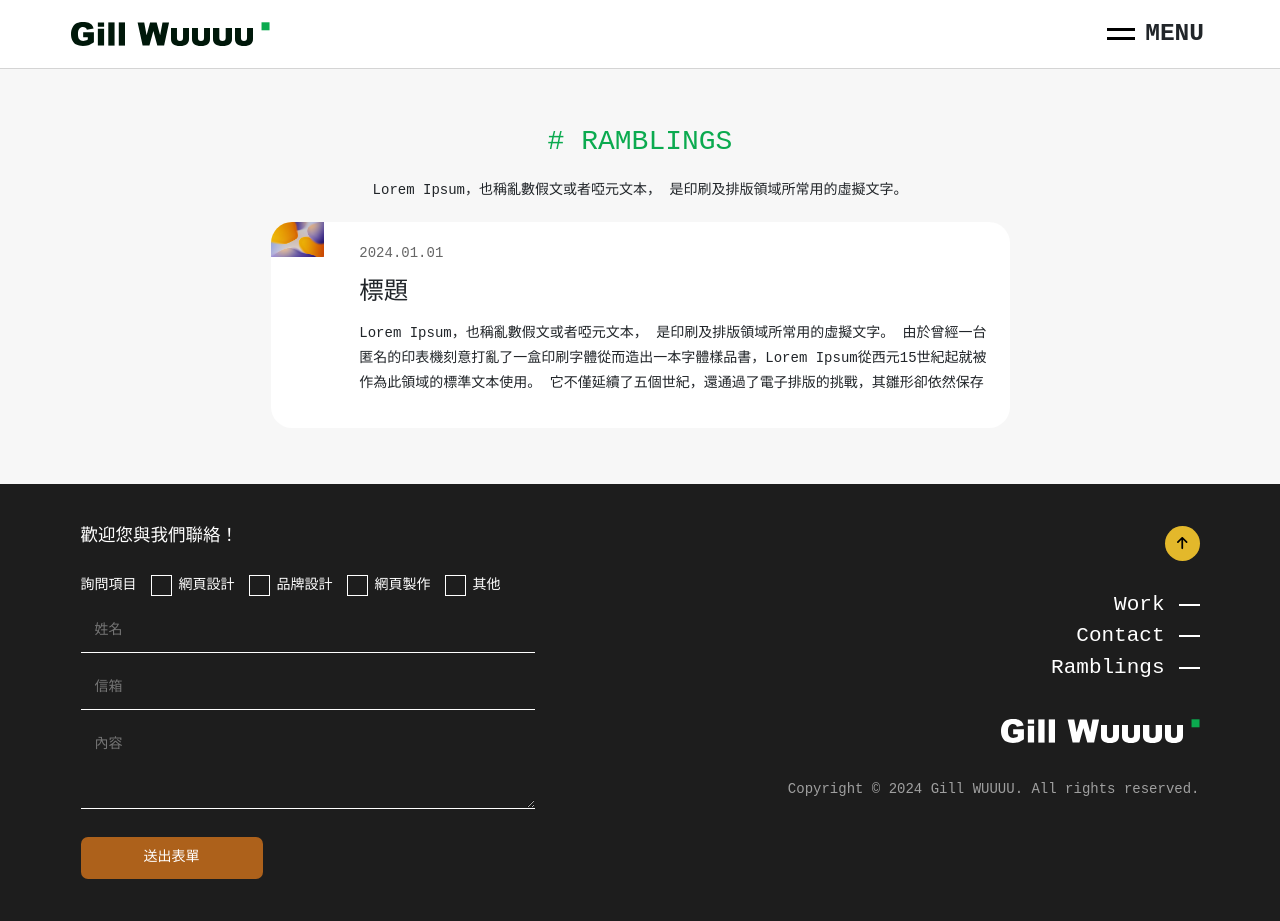
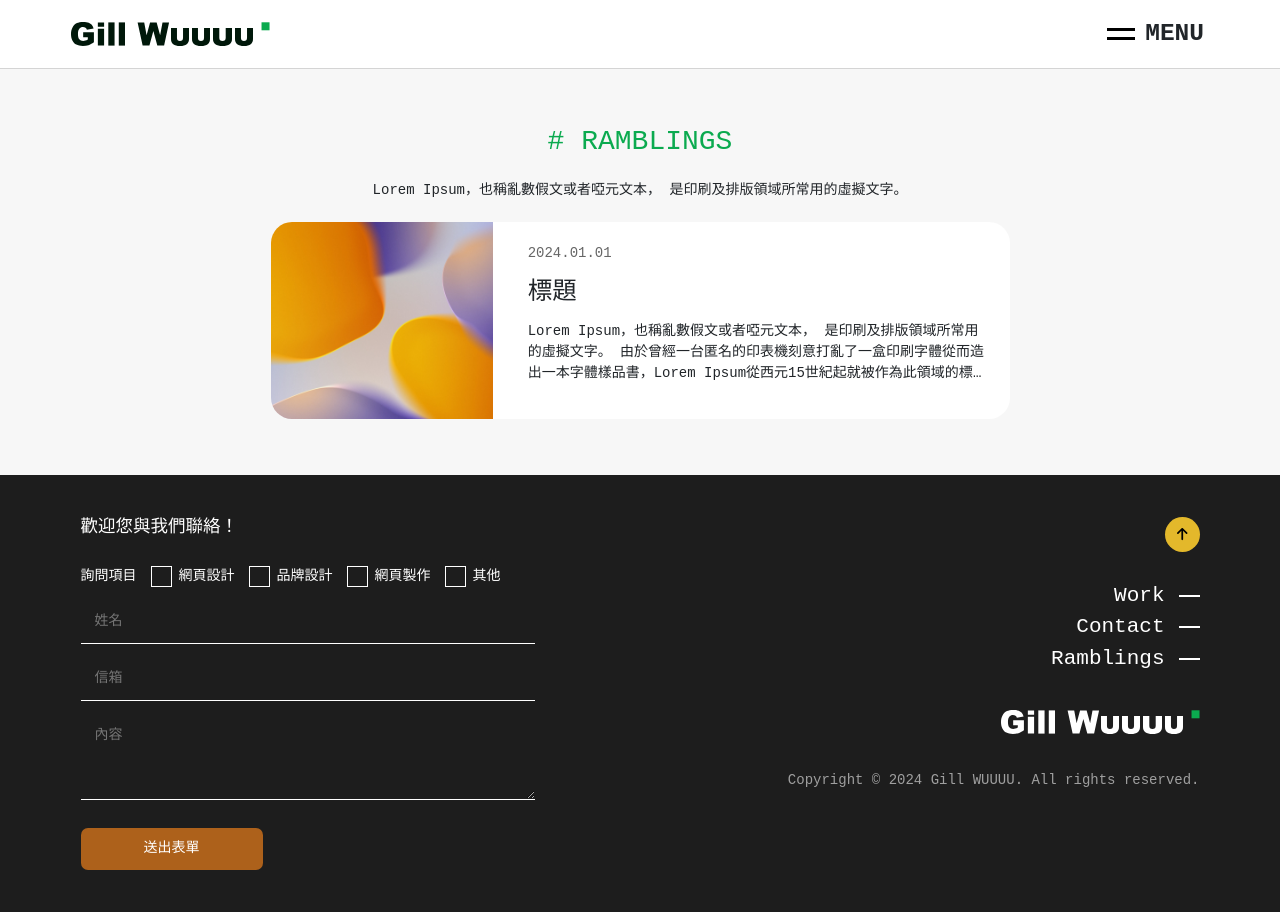
Before and after one commit to e26290/gillwuuuu_design, a Vue app: page /ramblings in a window 1280 px wide. Built offline with nearby package versions, Linux system fonts and the light colour scheme; a web font is replaced by a local one.

Commit message:
feat:1229進度

```diff
--- a/src/components/ramblings.vue
+++ b/src/components/ramblings.vue
@@ -45,16 +45,24 @@
         @include flex($a: flex-start);
         flex-direction: row;
         .card_cover {
-            // width: 100%;
-            max-width: 240px;
+            background-color: red;
+            width: 100%;
             height: 100%;
+            flex-basis: 24rem;
             aspect-ratio: 4/3;
             overflow: hidden;
+            display: grid;
+            place-items: center;
+
             img {
-                width: 100%;
+                // height: 100%;
+                // min-height: 100%;
+                // -webkit-min-logical-height: 100%;
+                width: 150%;
             }
         }
         .card_main {
+            flex-basis: 100%;
             padding: 1.5rem;
             @include flex($a: flex-start);
             flex-direction: column;
@@ -65,10 +73,7 @@
                 margin: 0;
             }
             .content {
-                // TODO 這裡要改寫寫法。
-                height: 72px;
-                overflow: hidden;
-                line-height: 180%;
+                @include textOver;
             }
         }
     }
--- a/src/css/_mixins.scss
+++ b/src/css/_mixins.scss
@@ -11,6 +11,13 @@
     }
 }
 
+@mixin textOver($c:3) {
+    overflow: hidden;
+    text-overflow: ellipsis;
+    display: -webkit-box;
+    -webkit-line-clamp: $c;
+    -webkit-box-orient: vertical;
+}
 
 // ----------------------------------------------------------------
 @mixin sectionTitle {
```
